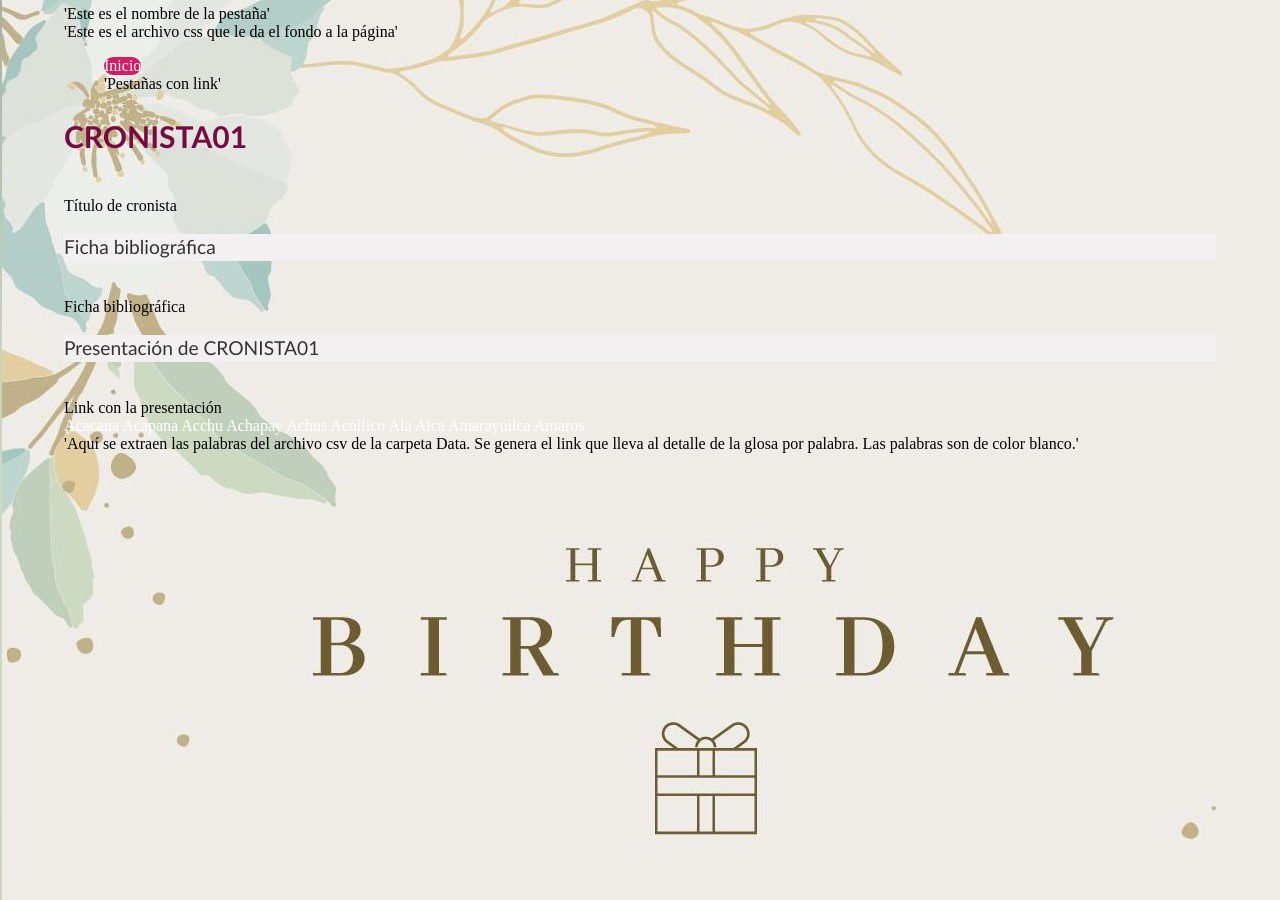
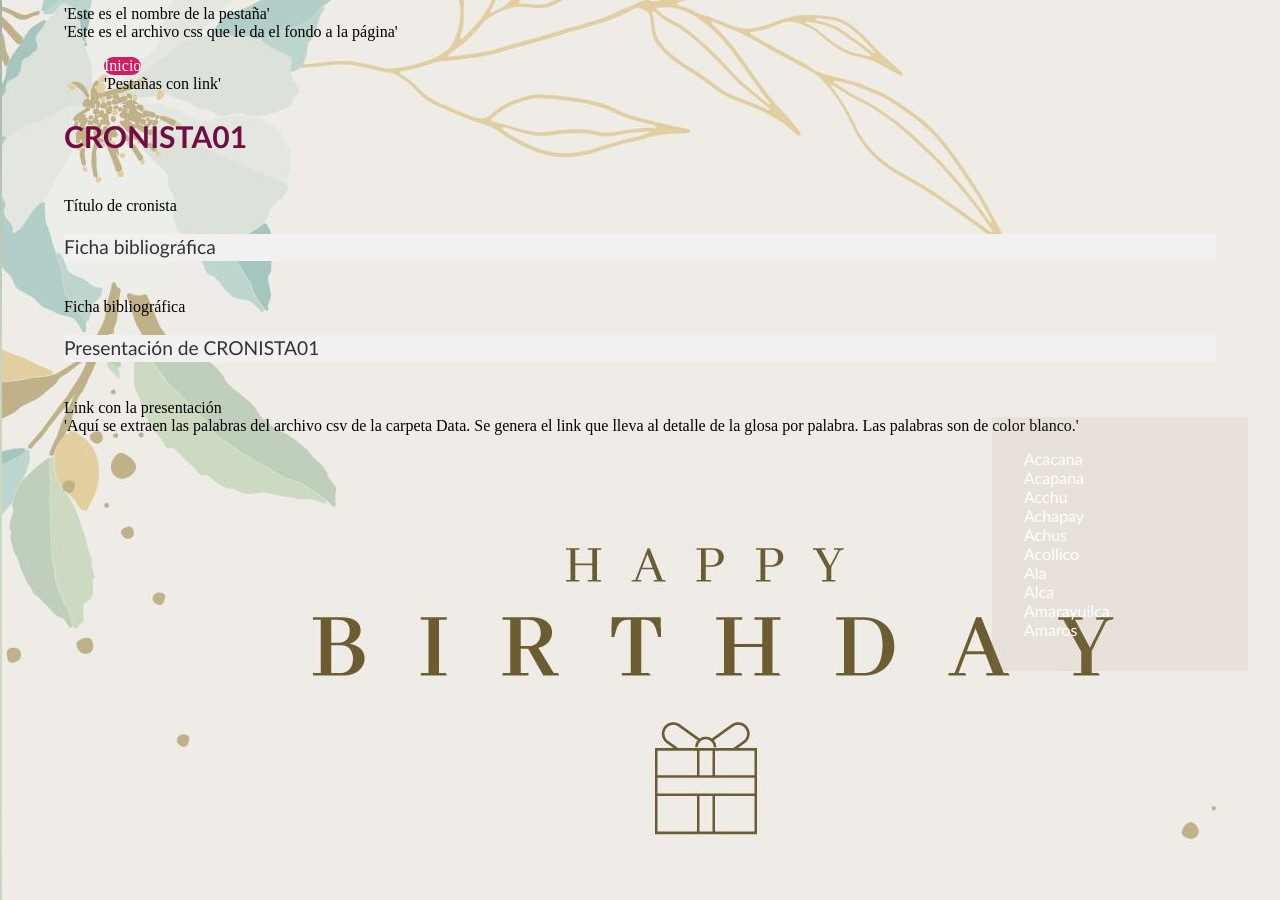
Before and after one commit to glosascroniquenses/Pruebas, a Jekyll site: the page built from _autores/cronista01.html, in a window 1280 px wide. Built offline with Jekyll 4.4.1, drawn with Linux system fonts in a browser that asks for light colours.

Commit message:
Update mainCopia.css

```diff
--- a/css/mainCopia.css
+++ b/css/mainCopia.css
@@ -49,3 +49,40 @@ p {
     text-align: justify;
 'Este es el formato para la bibliografía del texto en la página donde se listan a los cronistas'
 }
+
+#autores {
+  display:block;
+  background: hsla(30,25%,50%,.1);
+  width: 15%;
+  margin-right: 2em;
+  padding: 2em;
+  position: absolute;
+  right: 0;
+  font-family:'Trebuchet MS', 'Helvetica', 'Sans-Serif';
+  font-size: 1.2 rem;
+
+  h1 {
+    font-size: 1rem;
+    margin:0;
+    font-weight: normal;
+    border-bottom: 1px solid rgba(black,.2);
+  }
+
+
+  a {
+    display:block;
+    font-size: 1.2 rem;
+  }
+}
+
+#palabras
+  {display:flex;h2
+  {font-size:1.25rem;
+  }
+  }
+
+#palabras-nav
+  {width: 20%;font-size: .825rem; a,:link
+  {display:block;text-decoration:none;color: #800;
+  }
+  }
```
